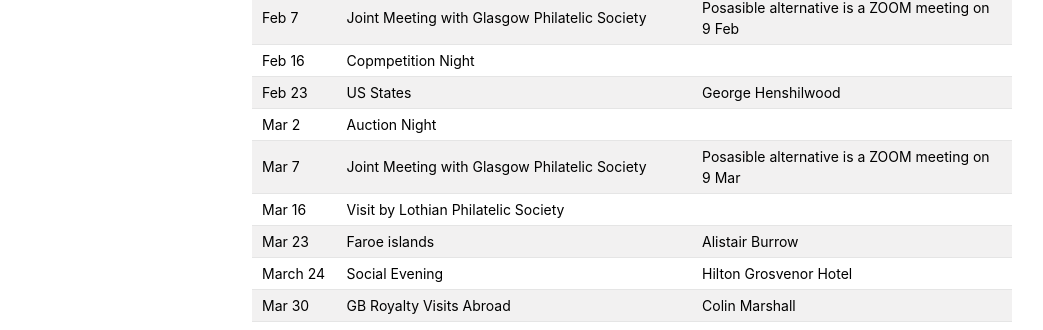
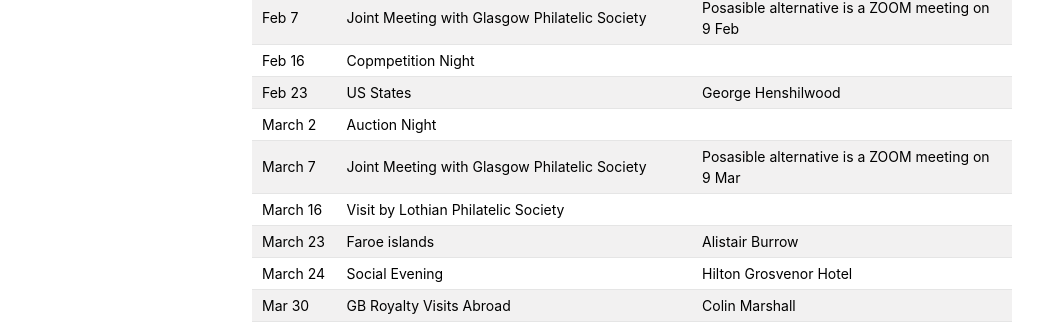
Before and after one commit to astalker/caledonian-stamps, a Jekyll site: the page built from meetings.md, in a window 1280 px wide. Shown: the part 1405-1735 px from the top of the page, without its empty margins (118-1161 px from the left). Built offline with Jekyll 4.4.1, drawn with Linux system fonts in a browser that asks for light colours; our own code applies the rules of GitHub Pages for plain Markdown files.

Commit message:
Minor tabulation  correction

```diff
--- a/meetings.md
+++ b/meetings.md
@@ -35,10 +35,10 @@ Feb 2  | A Pot Pourri of New Zealand Booklets and Coil Staps | Dr David Stalker
 Feb 7  | Joint Meeting with Glasgow Philatelic Society | Posasible alternative is a ZOOM meeting on 9 Feb
 Feb 16 | Copmpetition Night
 Feb 23 | US States | George Henshilwood
-Mar 2  | Auction Night
-Mar 7  | Joint Meeting with Glasgow Philatelic Society | Posasible alternative is a ZOOM meeting on 9 Mar
-Mar 16 | Visit by Lothian Philatelic Society
-Mar 23 | Faroe islands | Alistair Burrow
+March 2  | Auction Night
+March 7  | Joint Meeting with Glasgow Philatelic Society | Posasible alternative is a ZOOM meeting on 9 Mar
+March 16 | Visit by Lothian Philatelic Society
+March 23 | Faroe islands | Alistair Burrow
 March 24 | Social Evening | Hilton Grosvenor Hotel
 Mar 30 | GB Royalty Visits Abroad | Colin Marshall
 April 14/15 | Annual Congress of ASPS | Dewar's Centre, Perth
```
